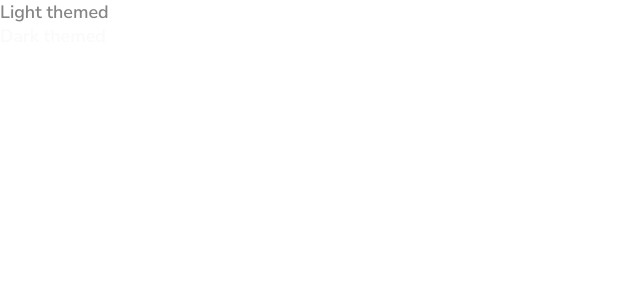
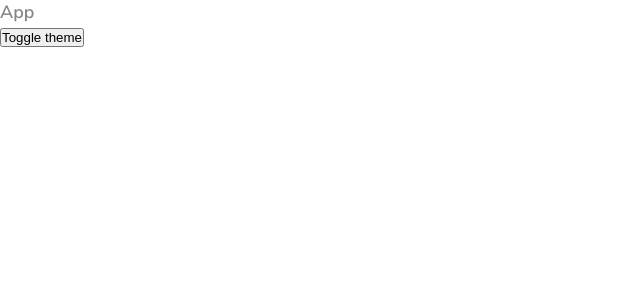
Before and after one commit to lauralen/feedback, a React (Create React App) app: page / in a window 1280 px wide. Shown: the top 300 px of the page, without its empty margins (0-640 px from the left). Built offline with nearby package versions, Linux system fonts and the light colour scheme.

Commit message:
Add toggle theme button

```diff
--- a/package.json
+++ b/package.json
@@ -118,6 +118,7 @@
     ]
   },
   "devDependencies": {
+    "classnames": "^2.3.1",
     "eslint-config-prettier": "^8.3.0",
     "eslint-plugin-prettier": "^4.0.0",
     "eslint-plugin-simple-import-sort": "^7.0.0",
--- a/src/App.tsx
+++ b/src/App.tsx
@@ -1,15 +1,27 @@
+import { useState } from 'react'
+import cx from 'classnames'
+
 import './App.scss'
 
+type Theme = 'light' | 'dark'
+
 function App() {
+  const [theme, setTheme] = useState<Theme>('light')
+
   return (
     <div>
-      <div className="theme-light">
-        <div className="App">Light themed</div>
+      <div
+        className={cx({
+          'theme-light': theme === 'light',
+          'theme-dark': theme === 'dark',
+        })}
+      >
+        <div className="App">App</div>
       </div>
 
-      <div className="theme-dark">
-        <div className="App">Dark themed</div>
-      </div>
+      <button onClick={() => setTheme(theme === 'light' ? 'dark' : 'light')}>
+        Toggle theme
+      </button>
     </div>
   )
 }
```
Also changed, not shown: 1 other file (tests, documents, lock files or other folders).
